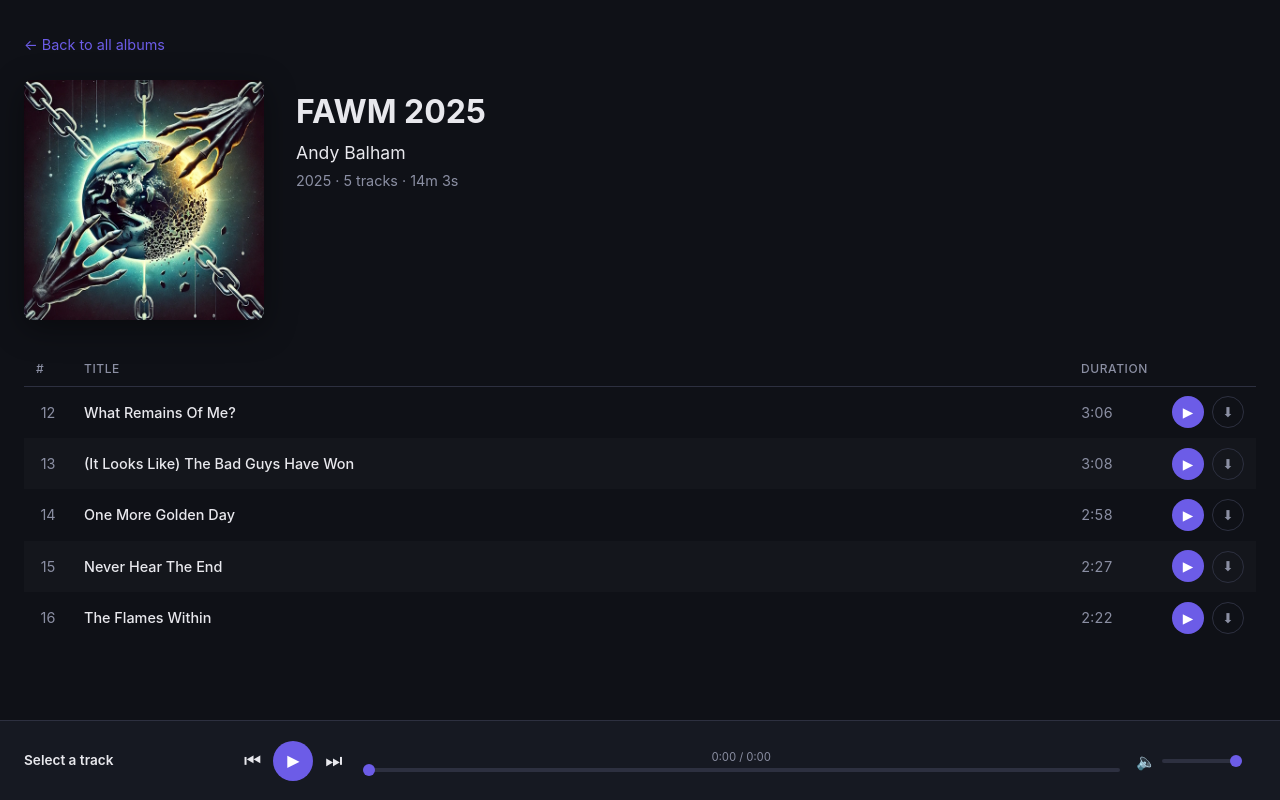
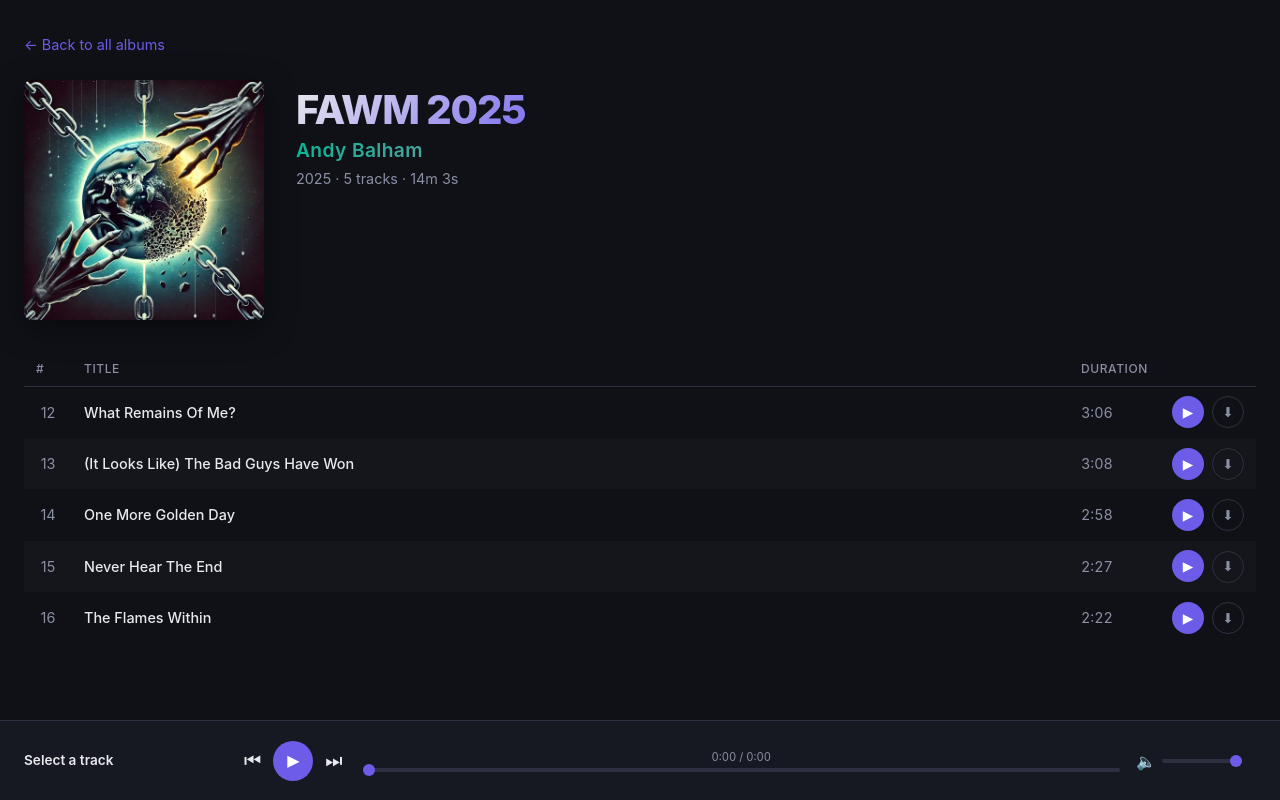
Before and after one commit to andybalham/claude-fawm-site, a website: page docs/albums/fawm-2025-andy-balham.html in a window 1280 px wide. Drawn offline with Linux system fonts and the light colour scheme.

Commit message:
Amended styling

```diff
--- a/assets/style.css
+++ b/assets/style.css
@@ -57,9 +57,15 @@ img {
 }
 
 .site-header h1 {
-  font-size: 1.75rem;
-  font-weight: 700;
+  font-size: 2.75rem;
+  font-weight: 800;
   margin-bottom: 1rem;
+  letter-spacing: -0.03em;
+  background: linear-gradient(135deg, var(--text) 0%, var(--accent) 50%, var(--accent-green) 100%);
+  -webkit-background-clip: text;
+  background-clip: text;
+  -webkit-text-fill-color: transparent;
+  line-height: 1.1;
 }
 
 .search-wrapper {
@@ -196,14 +202,25 @@ main {
   padding-top: 0.5rem;
 }
 .album-header-info h1 {
-  font-size: 2rem;
-  font-weight: 700;
+  font-size: 2.5rem;
+  font-weight: 800;
   margin-bottom: 0.25rem;
+  letter-spacing: -0.03em;
+  line-height: 1.1;
+  background: linear-gradient(135deg, var(--text) 0%, var(--accent-hover) 100%);
+  -webkit-background-clip: text;
+  background-clip: text;
+  -webkit-text-fill-color: transparent;
 }
 .album-header-info .album-artist {
-  font-size: 1.1rem;
-  color: var(--text);
+  font-size: 1.2rem;
+  font-weight: 600;
   margin-bottom: 0.25rem;
+  letter-spacing: 0.02em;
+  background: linear-gradient(135deg, var(--accent-green) 0%, var(--text-muted) 100%);
+  -webkit-background-clip: text;
+  background-clip: text;
+  -webkit-text-fill-color: transparent;
 }
 .album-header-info .album-meta {
   font-size: 0.9rem;
--- a/docs/albums/fawm-2025-andy-balham.html
+++ b/docs/albums/fawm-2025-andy-balham.html
@@ -3,7 +3,7 @@
 <head>
   <meta charset="UTF-8">
   <meta name="viewport" content="width=device-width, initial-scale=1.0">
-  <title>FAWM 2025 - Andy Balham&#39;s FAWM Archive</title>
+  <title>FAWM 2025 - FAWM 2025</title>
   <link rel="stylesheet" href="../assets/style.css">
 </head>
 <body class="album-page">
--- a/docs/assets/style.css
+++ b/docs/assets/style.css
@@ -57,9 +57,15 @@ img {
 }
 
 .site-header h1 {
-  font-size: 1.75rem;
-  font-weight: 700;
+  font-size: 2.75rem;
+  font-weight: 800;
   margin-bottom: 1rem;
+  letter-spacing: -0.03em;
+  background: linear-gradient(135deg, var(--text) 0%, var(--accent) 50%, var(--accent-green) 100%);
+  -webkit-background-clip: text;
+  background-clip: text;
+  -webkit-text-fill-color: transparent;
+  line-height: 1.1;
 }
 
 .search-wrapper {
@@ -196,14 +202,25 @@ main {
   padding-top: 0.5rem;
 }
 .album-header-info h1 {
-  font-size: 2rem;
-  font-weight: 700;
+  font-size: 2.5rem;
+  font-weight: 800;
   margin-bottom: 0.25rem;
+  letter-spacing: -0.03em;
+  line-height: 1.1;
+  background: linear-gradient(135deg, var(--text) 0%, var(--accent-hover) 100%);
+  -webkit-background-clip: text;
+  background-clip: text;
+  -webkit-text-fill-color: transparent;
 }
 .album-header-info .album-artist {
-  font-size: 1.1rem;
-  color: var(--text);
+  font-size: 1.2rem;
+  font-weight: 600;
   margin-bottom: 0.25rem;
+  letter-spacing: 0.02em;
+  background: linear-gradient(135deg, var(--accent-green) 0%, var(--text-muted) 100%);
+  -webkit-background-clip: text;
+  background-clip: text;
+  -webkit-text-fill-color: transparent;
 }
 .album-header-info .album-meta {
   font-size: 0.9rem;
```
Also changed, not shown: docs/albums/a-prompt-injection-andy-balham.html (+1 -1 lines), docs/albums/fawm-2026-andy-balham.html (+1 -1 lines), docs/albums/zero-sum-game-andy-balham.html (+1 -1 lines), docs/index.html (+2 -2 lines).
